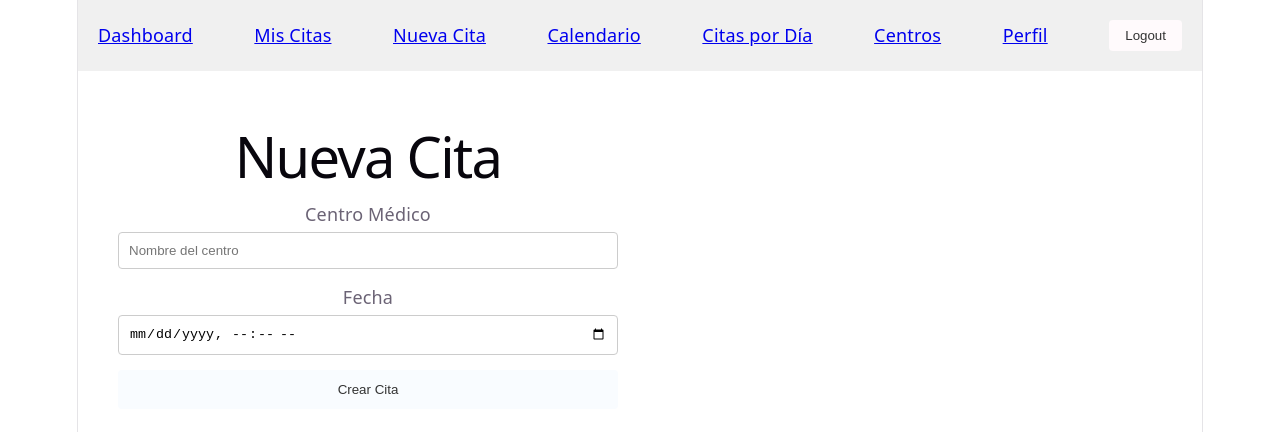
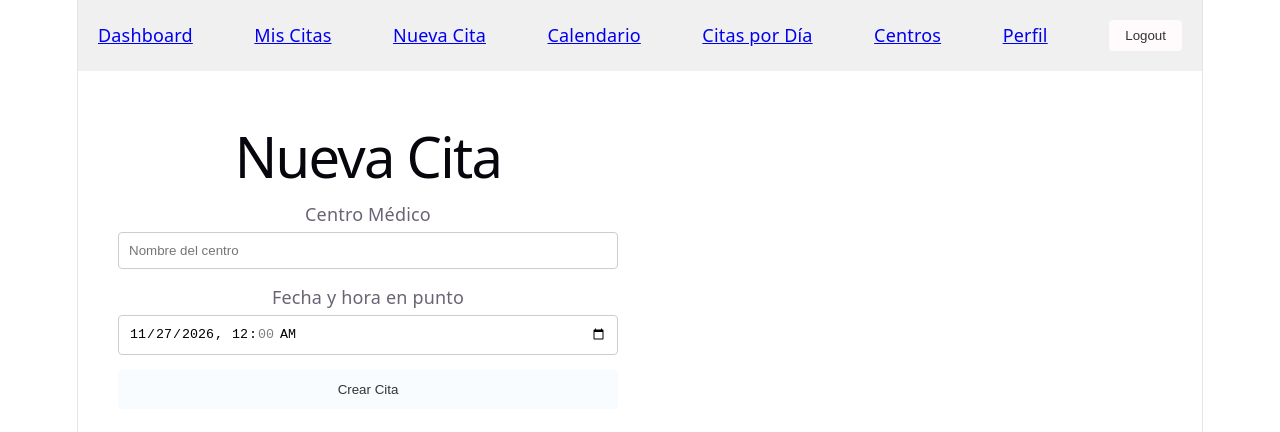
Before and after one commit to Raul-Est/P.1eva.Andres, a React (Vite) app in the folder clinica-app/: page /new-appointment in a window 1280 px wide. Shown: the top 432 px of the page. Built offline with nearby package versions, Linux system fonts and the light colour scheme; no server answers; sample sign-in values are in the browser's storage.

Commit message:
control de fecha y los minutos en nueva citas

```diff
--- a/clinica-app/src/pages/NewAppointmentPage.jsx
+++ b/clinica-app/src/pages/NewAppointmentPage.jsx
@@ -1,10 +1,11 @@
 import { useState } from 'react';
 import { toast } from 'react-toastify';
 import { createAppointment } from '../services/appointmentService';
+import { formatAppointmentDate, getNextHour, isFutureAppointment } from '../utils/appointmentDate';
 
 export default function NewAppointmentPage() {
   const [center, setCenter] = useState('');
-  const [date, setDate] = useState('');
+  const [date, setDate] = useState(getNextHour);
   const [loading, setLoading] = useState(false);
 
   const handleSubmit = async (e) => {
@@ -15,14 +16,26 @@ export default function NewAppointmentPage() {
       return;
     }
 
+    const formattedDate = formatAppointmentDate(date);
+    if (!formattedDate) {
+      toast.error('Selecciona una fecha válida y una hora en punto');
+      return;
+    }
+
+    if (!isFutureAppointment(date)) {
+      toast.error('Selecciona una fecha y hora futuras');
+      return;
+    }
+
     try {
       setLoading(true);
-      await createAppointment(center, date);
+      await createAppointment(center, formattedDate);
       toast.success('Cita creada exitosamente');
       setCenter('');
-      setDate('');
+      setDate(getNextHour());
     } catch (error) {
-      toast.error('Error al crear cita');
+      const message = error?.error || error?.msg || error?.message;
+      toast.error(typeof message === 'string' ? message : 'Error al crear cita');
     } finally {
       setLoading(false);
     }
@@ -51,9 +64,11 @@ export default function NewAppointmentPage() {
         </div>
 
         <div>
-          <label style={{ display: 'block', marginBottom: '5px' }}>Fecha</label>
+          <label style={{ display: 'block', marginBottom: '5px' }}>Fecha y hora en punto</label>
           <input
             type="datetime-local"
+            step="3600"
+            min={getNextHour()}
             value={date}
             onChange={(e) => setDate(e.target.value)}
             style={{
--- /dev/null
+++ b/clinica-app/src/utils/appointmentDate.js
@@ -0,0 +1,22 @@
+export function getNextHour(now = new Date()) {
+  const date = new Date(now);
+  date.setHours(date.getHours() + 1, 0, 0, 0);
+
+  const year = date.getFullYear();
+  const month = String(date.getMonth() + 1).padStart(2, '0');
+  const day = String(date.getDate()).padStart(2, '0');
+  const hour = String(date.getHours()).padStart(2, '0');
+  return `${year}-${month}-${day}T${hour}:00`;
+}
+
+export function formatAppointmentDate(value) {
+  const match = /^(\d{4})-(\d{2})-(\d{2})T(\d{2}):00$/.exec(value);
+  if (!match) return null;
+
+  const [, year, month, day, hour] = match;
+  return `${day}/${month}/${year} ${hour}:00:00`;
+}
+
+export function isFutureAppointment(value, now = new Date()) {
+  return new Date(value).getTime() > now.getTime();
+}
```
Also changed, not shown: 1 other file (tests, documents, lock files or other folders).
